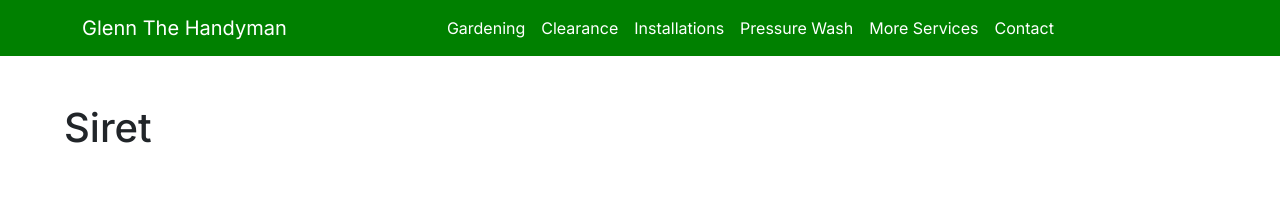
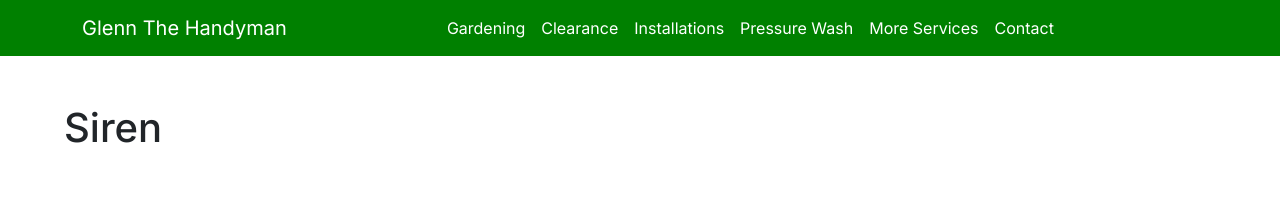
Before and after one commit to GlennPacker/VueDuVallonHandyman, a Next.js app: page /siret in a window 1280 px wide. Shown: the top 202 px of the page. Built offline with nearby package versions, Linux system fonts and the light colour scheme.

Commit message:
Update page.tsx

```diff
--- a/src/app/siret/page.tsx
+++ b/src/app/siret/page.tsx
@@ -5,7 +5,7 @@ export default function Siret() {
     <main>
       <div className={`${styles.pageLayout} mx-auto`}>
         <h1>
-          Siret
+          Siren
         </h1>
 
         <img
```
